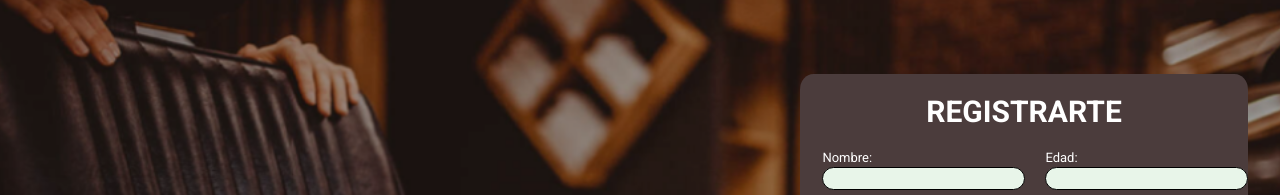
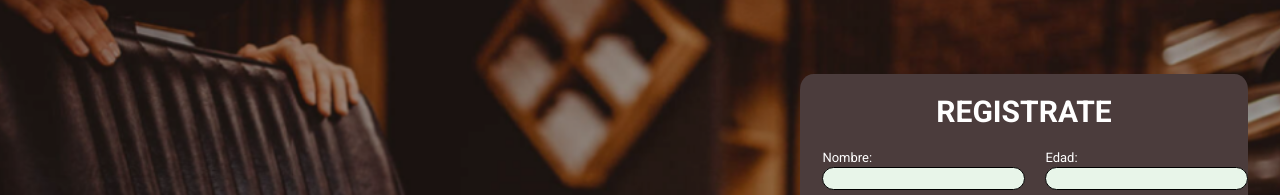
Before and after one commit to RaquelA3/barbertalk4, a React (Vite) app: page /registro in a window 1280 px wide. Shown: the part 96-291 px from the top of the page. Built offline with nearby package versions, Linux system fonts and the light colour scheme.

Commit message:
Cambie el titulo de la pantalla de Registrar

```diff
--- a/src/pages/registro.jsx
+++ b/src/pages/registro.jsx
@@ -9,7 +9,7 @@ function Registro() {
 
        <div className='cuadro-registro'>
          <div className='encabezado'>
-             <h1>REGISTRARTE</h1>
+             <h1>REGISTRATE</h1>
          </div>
 
          <form>
```
